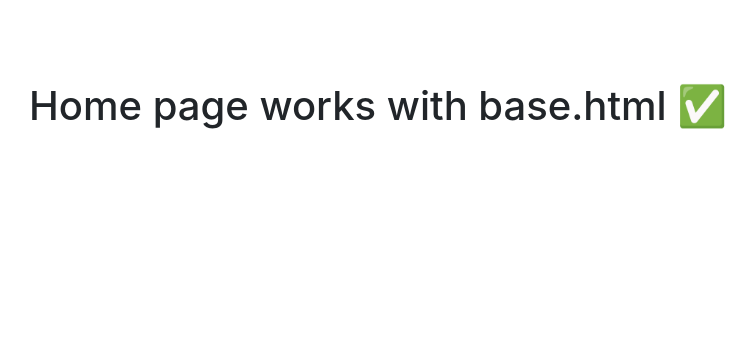
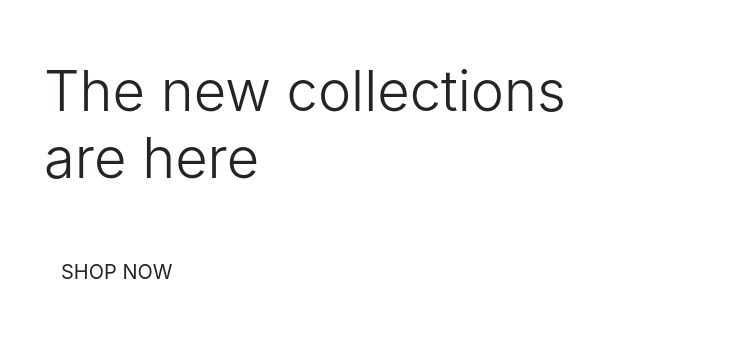
Before and after one commit to WebbCouture/amandaalexandra, a Django app: page / in a window 1280 px wide. Shown: the part 62-413 px from the top of the page, without its empty margins (56-812 px from the left). Run offline with Django 3.2, Linux system fonts and the light colour scheme.

Commit message:
Add homepage content layout

```diff
--- a/templates/base.html
+++ b/templates/base.html
@@ -9,7 +9,8 @@
     <meta name="viewport" content="width=device-width, initial-scale=1, shrink-to-fit=no">
     {% endblock %}
 
-    {% block extrameta %}{% endblock %}
+    {% block extrameta %}
+    {% endblock %}
 
     <title>AmandaAlexandra{% block extratitle %}{% endblock %}</title>
 
@@ -20,7 +21,8 @@
           crossorigin="anonymous">
     {% endblock %}
 
-    {% block extracss %}{% endblock %}
+    {% block extracss %}
+    {% endblock %}
 
     {% block corejs %}
     <script src="https://cdn.jsdelivr.net/npm/jquery@3.5.1/dist/jquery.min.js"
@@ -32,7 +34,8 @@
             crossorigin="anonymous"></script>
     {% endblock %}
 
-    {% block extrajs %}{% endblock %}
+    {% block extrajs %}
+    {% endblock %}
 </head>
 
 <body>
@@ -43,10 +46,13 @@
         </div>
     </header>
 
+    {% block page_header %}
+    {% endblock %}
+
     {% if messages %}
     <div class="message-container mt-5 pt-5">
         {% for message in messages %}
-        <div class="alert alert-{{ message.tags }} text-center mb-0">
+        <div class="alert alert-{{ message.tags }} text-center mb-0" role="alert">
             {{ message }}
         </div>
         {% endfor %}
@@ -54,8 +60,12 @@
     {% endif %}
 
     <main class="container" style="padding-top: 120px;">
-        {% block content %}{% endblock %}
+        {% block content %}
+        {% endblock %}
     </main>
+
+    {% block postloadjs %}
+    {% endblock %}
 
 </body>
 
--- a/templates/home/index.html
+++ b/templates/home/index.html
@@ -1,7 +1,33 @@
 {% extends "base.html" %}
+{% load static %}
 
-{% block extratitle %} - Home{% endblock %}
+{% block page_header %}
+<div class="container header-container">
+    <div class="row">
+        <div class="col"></div>
+    </div>
+</div>
+{% endblock %}
 
 {% block content %}
-<h1 class="mt-4">Home page works with base.html ✅</h1>
+<div class="container h-100">
+    <div class="row h-100">
+        <div class="col-7 col-md-6 my-auto">
+
+            <h1 class="display-4 logo-font text-black">
+                The new collections are here
+            </h1>
+
+            <div class="my-5">
+                <h4>
+                    <a href="#"
+                       class="shop-now-button btn btn-lg rounded-0 text-uppercase py-3">
+                        Shop Now
+                    </a>
+                </h4>
+            </div>
+
+        </div>
+    </div>
+</div>
 {% endblock %}
```
Lines whose indentation alone changed are shown as unchanged.
